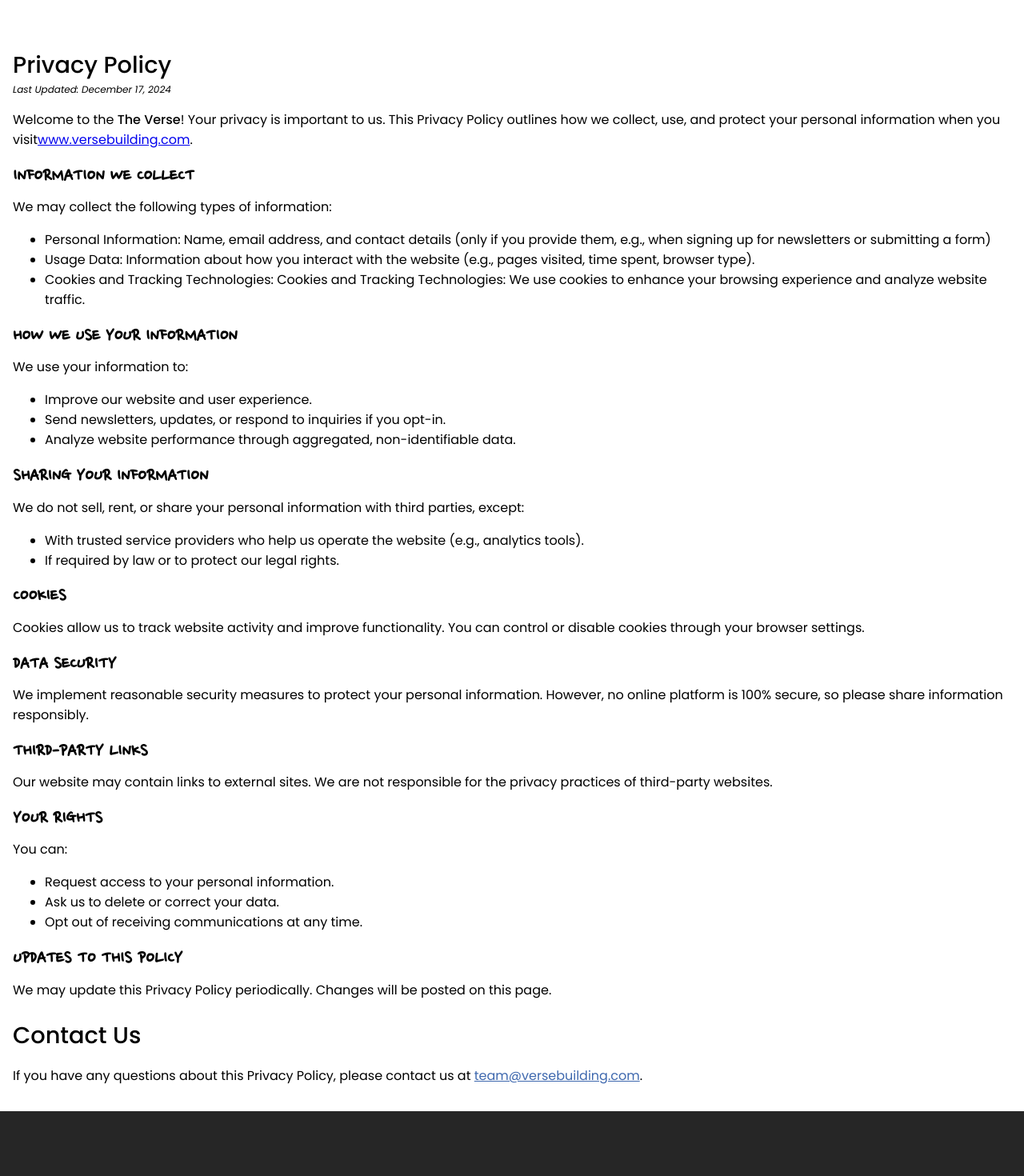
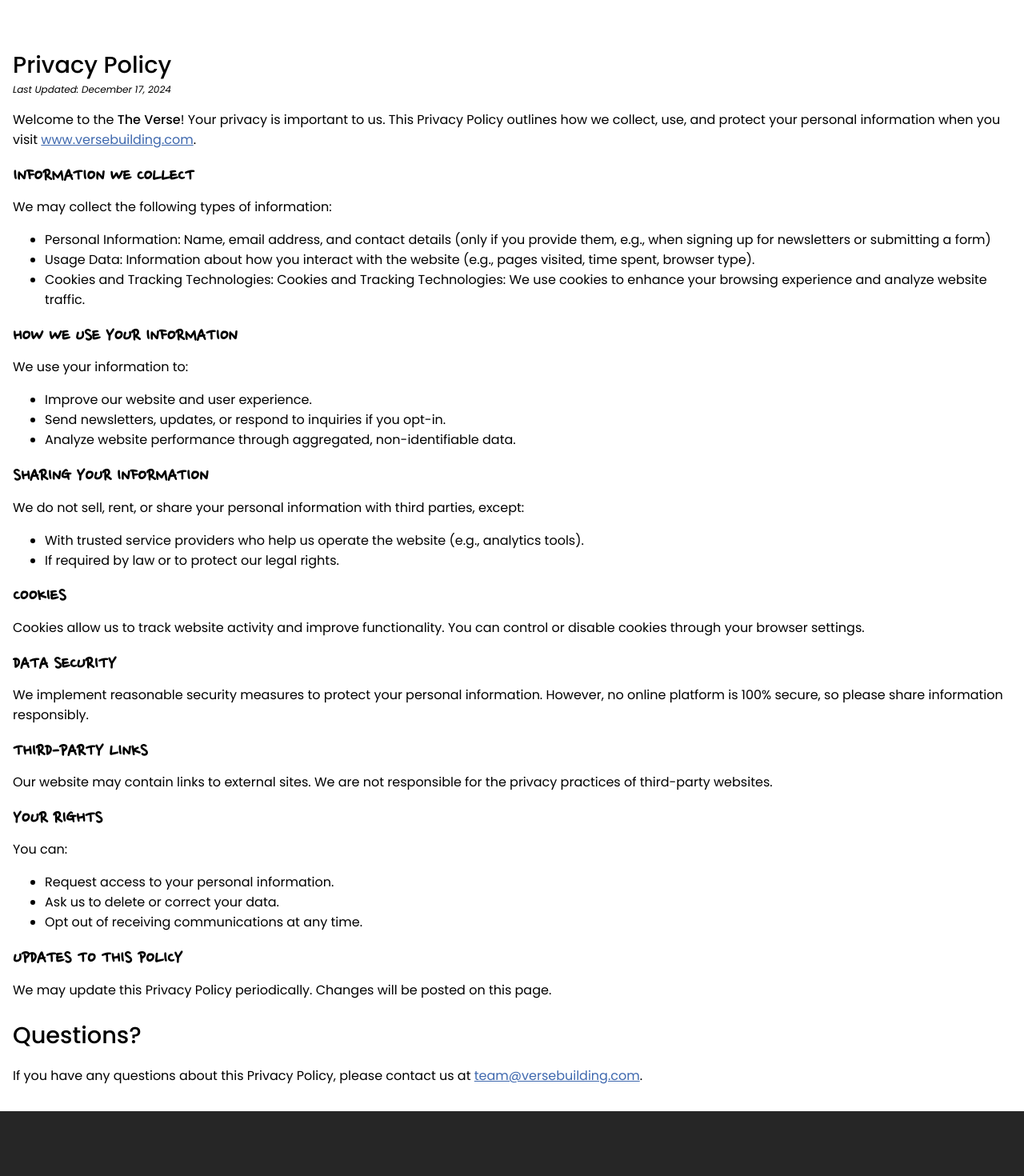
Before and after one commit to bstintheverse/theversewebdev, a React (Vite) app in the folder client/: page /privacy in a window 1280 px wide. Shown: the part 580-2050 px from the top of the page at 80% size. Built offline with nearby package versions, Linux system fonts and the light colour scheme; grey boxes are pictures that could not be loaded.

Commit message:
add classname to link on privacy page

```diff
--- a/client/src/pages/Privacy/Privacy.tsx
+++ b/client/src/pages/Privacy/Privacy.tsx
@@ -26,8 +26,7 @@ export default function PrivacyPage() {
                 <p className="privacy__text">
                     Welcome to the <span className="privacy__text--bold">The Verse</span>! Your
                     privacy is important to us. This Privacy Policy outlines how we collect, use,
-                    and protect your personal information when you visit
-                    <a href="https://www.versebuilding.com">www.versebuilding.com</a>.
+                    and protect your personal information when you visit <a className="privacy__link" href="https://www.versebuilding.com">www.versebuilding.com</a>.
                 </p>
 
                 {privacyPolicies.map((policy) => (
@@ -51,7 +50,7 @@ export default function PrivacyPage() {
                 ))}
 
                 <h2 className="privacy__subheader">
-                    Contact Us
+                    Questions?
                 </h2>
 
                 <p className="privacy__text">
```
